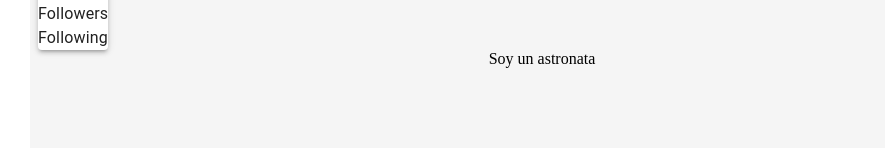
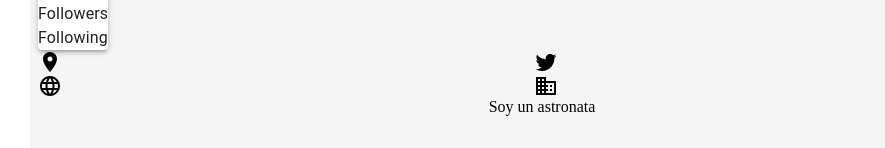
Before and after one commit to Hernan1ro/github-profiler, a React app: page / in a window 1280 px wide. Shown: the part 150-298 px from the top of the page, without its empty margins (98-983 px from the left). Built offline with nearby package versions, Linux system fonts and the light colour scheme; no server answers.

Commit message:
rendering basic information about user

```diff
--- /dev/null
+++ b/src/components/LocationInformation/index.js
@@ -0,0 +1,41 @@
+import { Stack, Paper, Typography, Grid } from "@mui/material";
+import LocationOnIcon from "@mui/icons-material/LocationOn";
+import TwitterIcon from "@mui/icons-material/Twitter";
+import LanguageIcon from "@mui/icons-material/Language";
+import BusinessIcon from "@mui/icons-material/Business";
+
+import React from "react";
+
+const LocationInformation = ({ userState }) => {
+  const { location, twitter_username, blog, company } = userState;
+  return (
+    <Grid container>
+      <Grid item xs={6}>
+        <Stack>
+          <LocationOnIcon />
+          <Typography>{location}</Typography>
+        </Stack>
+      </Grid>
+      <Grid item xs={6}>
+        <Stack>
+          <TwitterIcon />
+          {twitter_username !== null ? twitter_username : "Not available"}
+        </Stack>
+      </Grid>
+      <Grid item xs={6}>
+        <Stack>
+          <LanguageIcon />
+          {blog !== null ? blog : "Not available"}
+        </Stack>
+      </Grid>
+      <Grid item xs={6}>
+        <Stack>
+          <BusinessIcon />
+          {company !== null ? company : "Not available"}
+        </Stack>
+      </Grid>
+    </Grid>
+  );
+};
+
+export default LocationInformation;
--- a/src/containers/Description/index.js
+++ b/src/containers/Description/index.js
@@ -1,6 +1,7 @@
 import React from "react";
 import { Stack, Typography } from "@mui/material";
 import PaperInformation from "../../components/PaperInformation/index";
+import LocationInformation from "../../components/LocationInformation/index";
 
 export const Description = ({ userState }) => {
   const { bio } = userState;
@@ -14,7 +15,7 @@ export const Description = ({ userState }) => {
         </Typography>
       </Stack>
       <PaperInformation userState={userState} />
-      {/* <LocationInformation/> */}
+      <LocationInformation userState={userState} />
     </>
   );
 };
```
